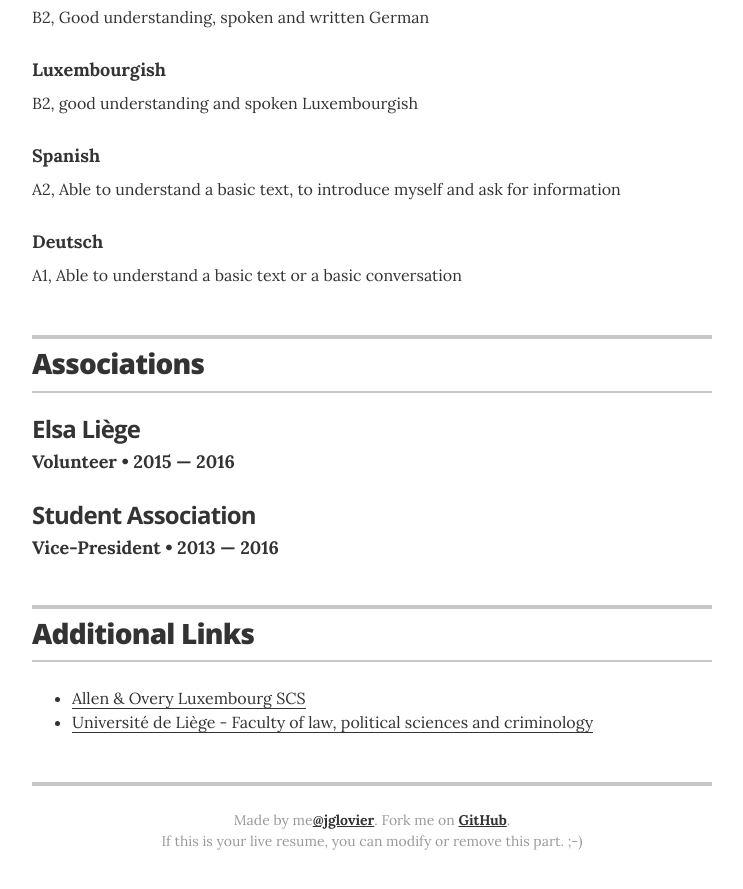
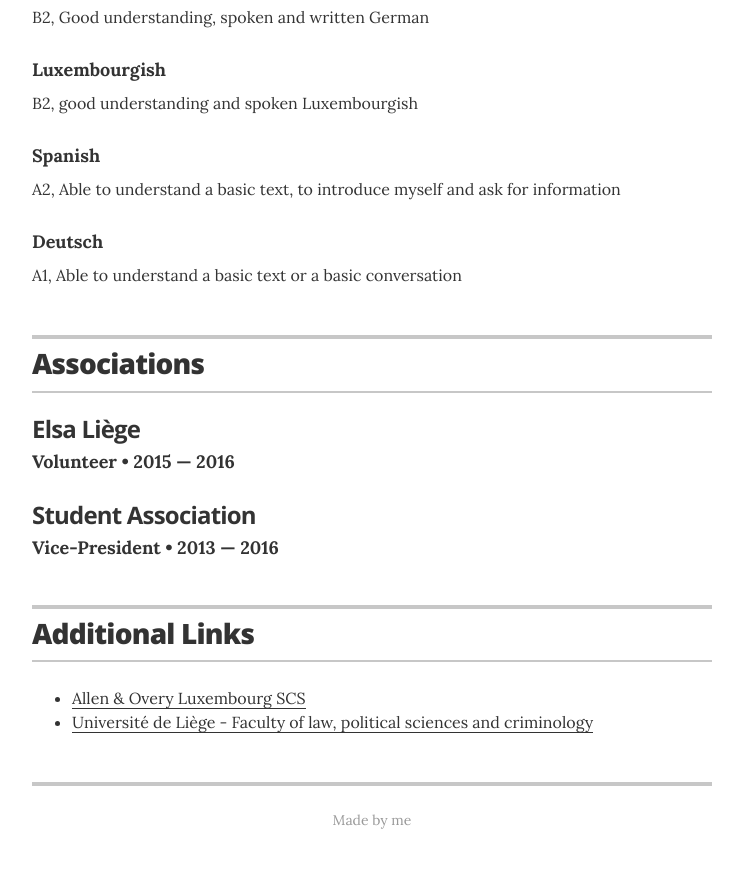
Before and after one commit to PaulFagerin/PaulFagerin.github.io, a Jekyll site: the page built from index.html, in a window 1280 px wide and 900 px high, scrolled down 2048 px. Shown: the top 889 px of the window, without its empty margins (268-1011 px from the left). Built offline with Jekyll 4.4.1, drawn with Linux system fonts in a browser that asks for light colours.

Commit message:
remove ref

```diff
--- a/_layouts/resume.html
+++ b/_layouts/resume.html
@@ -242,8 +242,7 @@
       {% endif %}
 
       <footer class="page-footer">
-        <p class="footer-line">Made by me<a href="http://twitter.com/jglovier">@jglovier</a>. Fork me on <a href="https://github.com/jglovier/resume-template">GitHub</a>.</p>
-        <p class="footer-line">If this is your live resume, you can modify or remove this part. ;-)</p>
+        <p class="footer-line">Made by me</p>
       </footer>
 
     </div>
```
